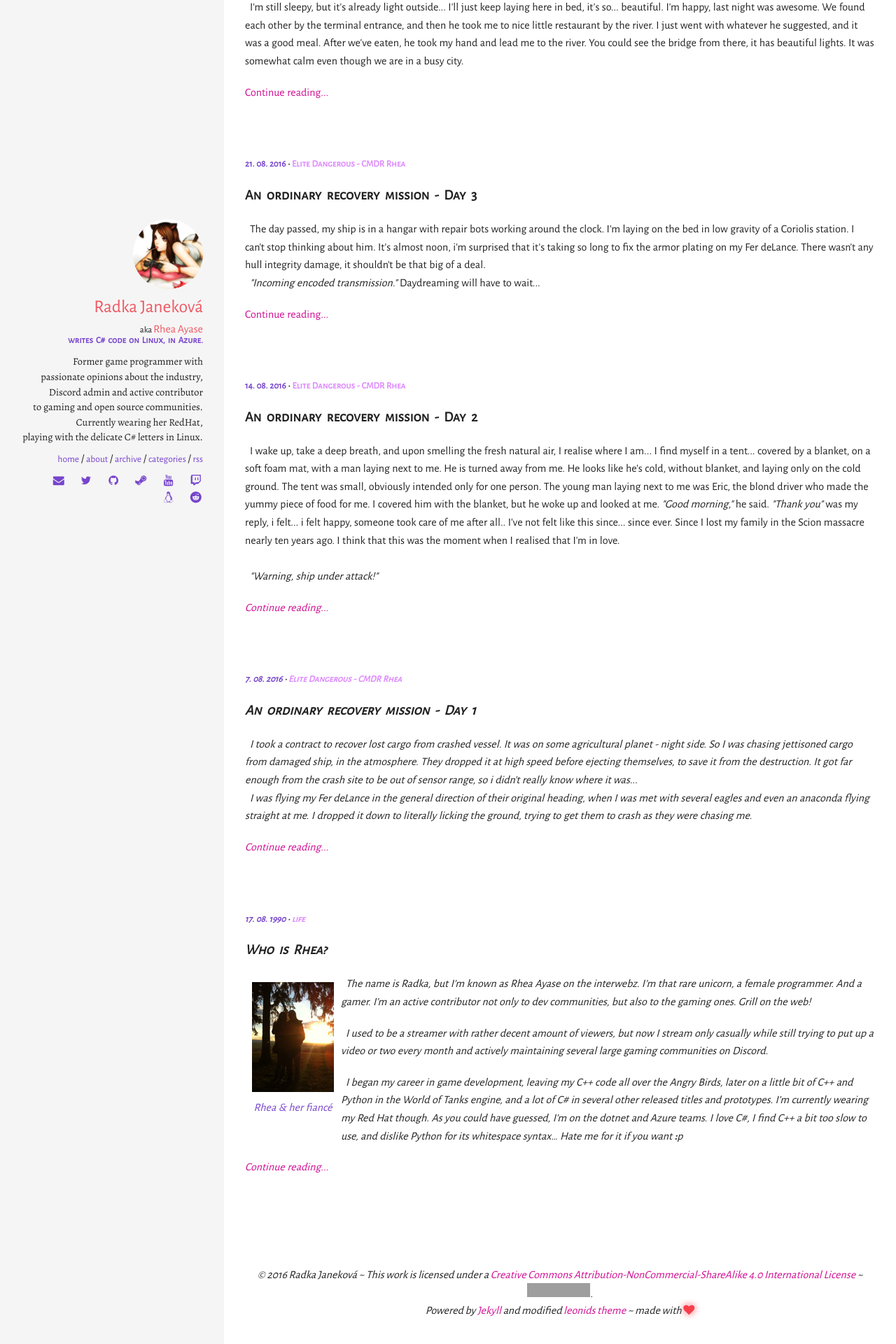
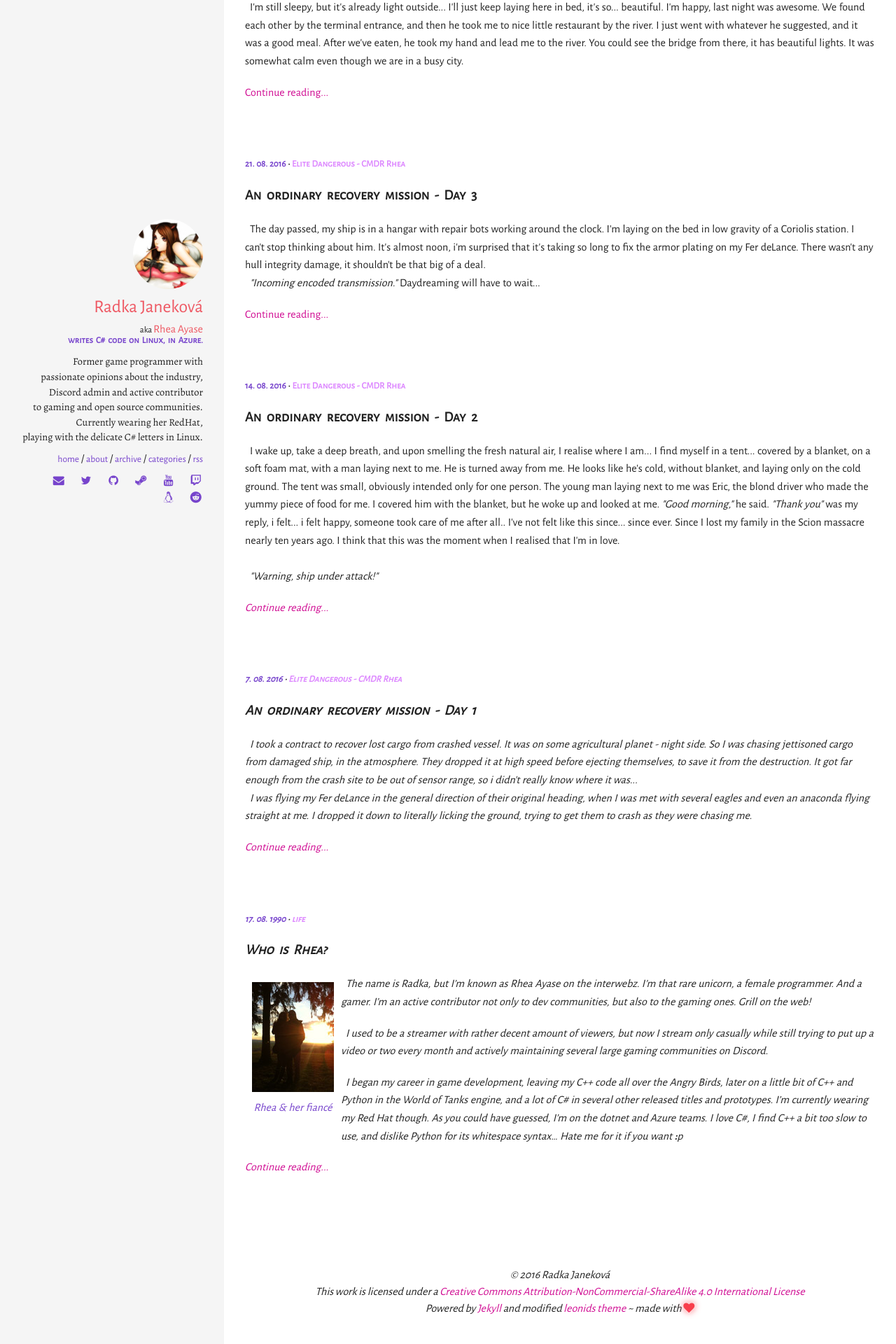
Before and after one commit to RheaAyase/jekyll-rhea, a Jekyll site: the page built from index.html, in a window 1280 px wide. Shown: the part 816-2736 px from the top of the page at 70% size. Built offline with Jekyll 4.4.1, drawn with Linux system fonts in a browser that asks for light colours; some web fonts are replaced; grey boxes are pictures that could not be loaded.

Commit message:
tweaked layout

```diff
--- a/_includes/footer.html
+++ b/_includes/footer.html
@@ -1,4 +1,6 @@
 <footer>
-&copy; {{ site.time | date: '%Y' }} {{ site.owner.name }} ~ This work is licensed under a <a rel="license" href="http://creativecommons.org/licenses/by-nc-sa/4.0/">Creative Commons Attribution-NonCommercial-ShareAlike 4.0 International License</a> ~ <a rel="license" href="http://creativecommons.org/licenses/by-nc-sa/4.0/"><img alt="Creative Commons License" style="border-width:0" src="https://i.creativecommons.org/l/by-nc-sa/4.0/80x15.png" /></a>.
+&copy; {{ site.time | date: '%Y' }} {{ site.owner.name }}
+<!-- ~ <a rel="license" href="http://creativecommons.org/licenses/by-nc-sa/4.0/"><img alt="Creative Commons License" style="border-width:0" src="https://i.creativecommons.org/l/by-nc-sa/4.0/80x15.png" /></a-->
+<br />This work is licensed under a <a rel="license" href="http://creativecommons.org/licenses/by-nc-sa/4.0/">Creative Commons Attribution-NonCommercial-ShareAlike 4.0 International License</a>
 <br />Powered by <a href="http://jekyllrb.com/">Jekyll</a> and modified <a href="http://github.com/renyuanz/leonids/">leonids theme</a> ~ made with <i class="fa fa-heart heart-icon"></i>
 </footer>
```
